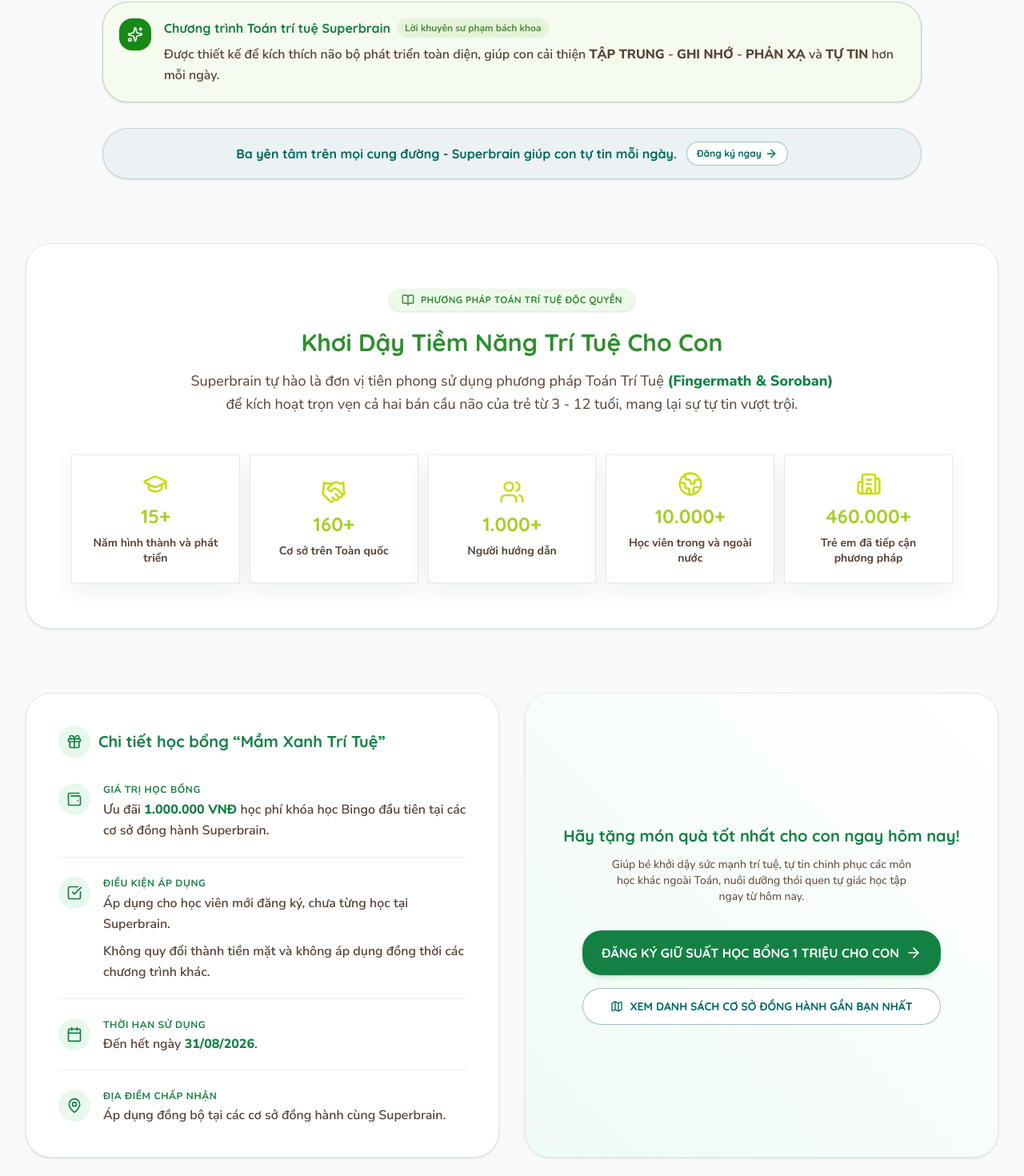
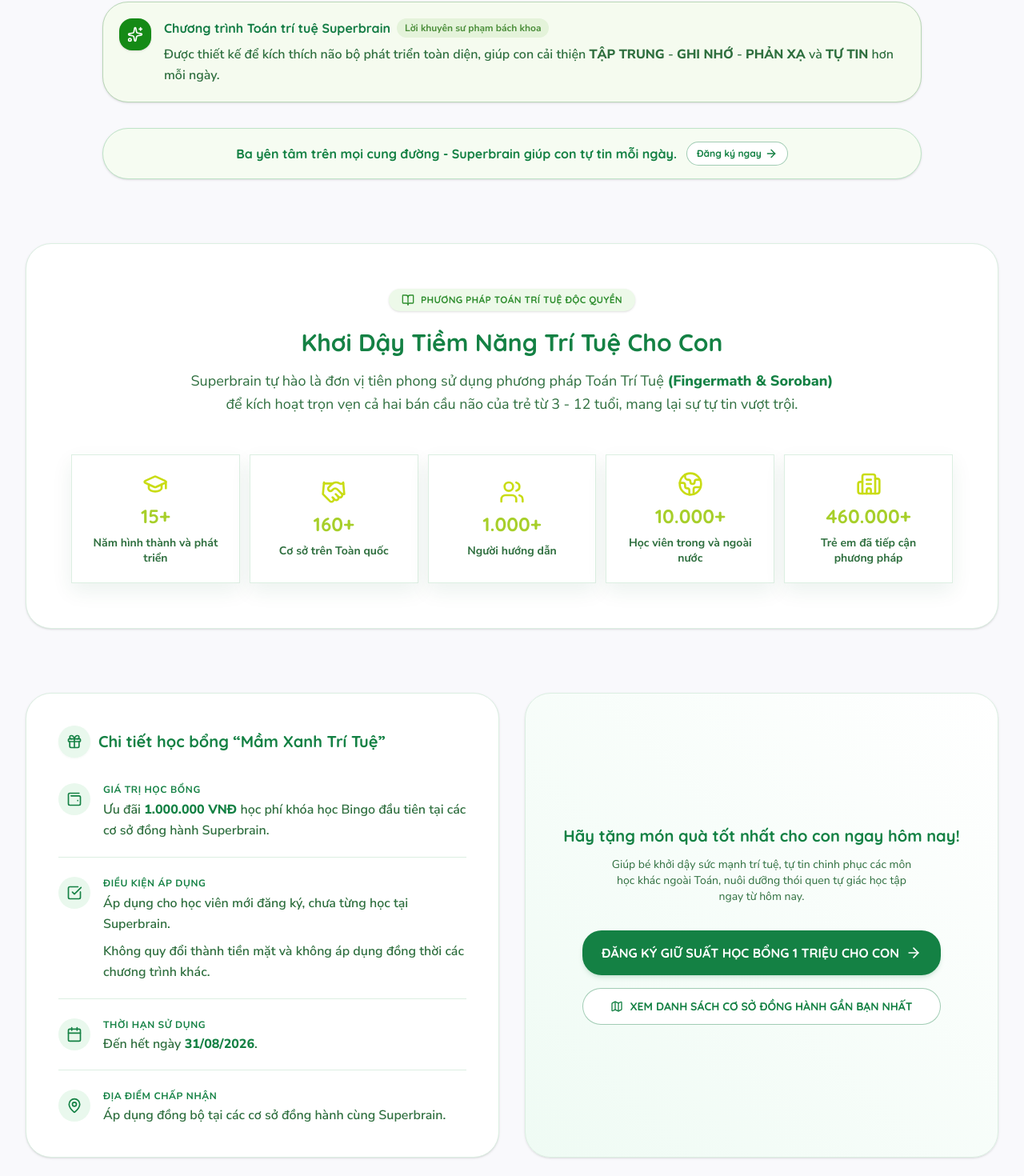
Before and after one commit to yhoccotruyen0-creator/LandingPage-with-XanhSM, a React (Vite) app: page / in a window 1280 px wide. Shown: the part 1159-2629 px from the top of the page at 80% size. Built offline with nearby package versions, Linux system fonts and the light colour scheme; no server answers.

Commit message:
feat: update color scheme for Benefits and PsychologicalHook components

```diff
--- a/src/components/Benefits.tsx
+++ b/src/components/Benefits.tsx
@@ -56,7 +56,7 @@
           whileInView={{ opacity: 1, y: 0 }}
           viewport={{ once: true }}
           transition={{ duration: 0.5 }}
-          className="mt-5 font-headline text-2xl font-extrabold text-[#2f8e2f] sm:text-3xl"
+          className="mt-5 font-headline text-2xl font-extrabold text-[#148144] sm:text-3xl"
         >
           Khơi Dậy Tiềm Năng Trí Tuệ Cho Con
         </motion.h2>
@@ -66,7 +66,7 @@
           whileInView={{ opacity: 1, y: 0 }}
           viewport={{ once: true }}
           transition={{ duration: 0.5, delay: 0.1 }}
-          className="mt-4 font-sans text-base font-medium leading-relaxed text-on-surface-variant sm:text-lg"
+          className="mt-4 font-sans text-base font-medium leading-relaxed text-[#2f6f3f] sm:text-lg"
         >
           Superbrain tự hào là đơn vị tiên phong sử dụng phương pháp Toán Trí Tuệ <span className="font-extrabold text-[#148144]">(Fingermath & Soroban)</span> <br /> để kích hoạt trọn vẹn cả hai bán cầu não của trẻ từ 3 - 12 tuổi, mang lại sự tự tin vượt trội.
         </motion.p>
@@ -81,7 +81,7 @@
             viewport={{ once: true }}
             transition={{ duration: 0.4, delay: index * 0.1 }}
             whileHover={{ scale: 1.01 }}
-            className="flex min-h-36 flex-col items-center justify-center gap-3 border border-[#e8e8ea] bg-white p-5 text-center shadow-[0_10px_24px_rgba(18,91,52,0.08)] transition-all"
+            className="flex min-h-36 flex-col items-center justify-center gap-3 border border-[#dcefe2] bg-white p-5 text-center shadow-[0_10px_24px_rgba(18,91,52,0.08)] transition-all"
           >
             <div className="text-[#c9dc15]">
               {stat.icon}
@@ -89,7 +89,7 @@
             <p className="font-headline text-xl font-extrabold leading-none text-[#a7cf2a] sm:text-2xl">
               {stat.value}
             </p>
-            <p className="font-sans text-sm font-bold leading-snug text-on-surface-variant">
+            <p className="font-sans text-sm font-bold leading-snug text-[#2f6f3f]">
               {stat.label}
             </p>
           </motion.div>
--- a/src/components/PsychologicalHook.tsx
+++ b/src/components/PsychologicalHook.tsx
@@ -51,7 +51,7 @@
             <div className="flex h-12 w-12 items-center justify-center rounded-full bg-gradient-to-tr from-[#e9f8ed] to-[#d9f2e2] ring-4 ring-[#edf9f1]">
               {card.icon}
             </div>
-            <p className="font-sans text-base font-bold leading-relaxed text-on-surface-variant">
+            <p className="font-sans text-base font-bold leading-relaxed text-[#2f6f3f]">
               {card.text}
             </p>
           </motion.div>
@@ -78,7 +78,7 @@
                 Lời khuyên sư phạm bách khoa
               </span>
             </div>
-            <p className="mt-2 font-sans text-sm font-semibold leading-relaxed text-on-surface-variant sm:text-base">
+            <p className="mt-2 font-sans text-sm font-semibold leading-relaxed text-[#2f6f3f] sm:text-base">
               Được thiết kế để kích thích não bộ phát triển toàn diện, giúp con cải thiện <strong>TẬP TRUNG</strong> - <strong>GHI NHỚ</strong> - <strong>PHẢN XẠ</strong> và <strong>TỰ TIN</strong> hơn mỗi ngày.
             </p>
           </div>
@@ -90,14 +90,14 @@
         whileInView={{ opacity: 1, scale: 1 }}
         viewport={{ once: true }}
         transition={{ duration: 0.5, delay: 0.3 }}
-        className="mt-8 flex flex-col items-center justify-center gap-3 rounded-2xl border border-secondary/20 bg-secondary/5 p-4 text-center shadow-sm sm:flex-row"
+        className="mt-8 flex flex-col items-center justify-center gap-3 rounded-2xl border border-[#bfe4c8] bg-[#f6fcf2] p-4 text-center shadow-sm sm:flex-row"
       >
-        <p className="font-headline text-sm font-bold text-secondary sm:text-base">
+        <p className="font-headline text-sm font-bold text-[#148144] sm:text-base">
           Ba yên tâm trên mọi cung đường - Superbrain giúp con tự tin mỗi ngày.
         </p>
         <button
           onClick={onRegisterClick}
-          className="inline-flex shrink-0 items-center gap-1 rounded-lg border border-secondary/40 bg-white px-3 py-1.5 font-headline text-xs font-extrabold text-secondary transition-colors hover:bg-secondary hover:text-white"
+          className="inline-flex shrink-0 items-center gap-1 rounded-lg border border-[#148144]/40 bg-white px-3 py-1.5 font-headline text-xs font-extrabold text-[#148144] transition-colors hover:bg-[#148144] hover:text-white"
         >
           Đăng ký ngay
           <ArrowRight className="h-4 w-4" />
--- a/src/components/ScholarshipDetails.tsx
+++ b/src/components/ScholarshipDetails.tsx
@@ -23,38 +23,38 @@
         </div>
 
         <ul className="mt-8 space-y-6">
-          <li className="flex items-start gap-4 border-b border-[#eeeef0] pb-5 last:border-0 last:pb-0">
+          <li className="flex items-start gap-4 border-b border-[#dcefe2] pb-5 last:border-0 last:pb-0">
             <div className="flex h-10 w-10 shrink-0 items-center justify-center rounded-xl bg-[#e9f8ed] text-[#148144]">
               <Wallet2 className="h-5 w-5" />
             </div>
             <div>
               <p className="font-sans text-xs font-bold uppercase tracking-wider text-[#148144]">Giá trị học bổng</p>
-              <p className="mt-1 font-sans text-sm font-semibold leading-relaxed text-on-surface-variant sm:text-base">
+              <p className="mt-1 font-sans text-sm font-semibold leading-relaxed text-[#2f6f3f] sm:text-base">
                 Ưu đãi <span className="font-extrabold text-[#148144]">1.000.000 VNĐ</span> học phí khóa học Bingo đầu tiên tại các cơ sở đồng hành Superbrain.
               </p>
             </div>
           </li>
 
-          <li className="flex items-start gap-4 border-b border-[#eeeef0] pb-5 last:border-0 last:pb-0">
+          <li className="flex items-start gap-4 border-b border-[#dcefe2] pb-5 last:border-0 last:pb-0">
             <div className="flex h-10 w-10 shrink-0 items-center justify-center rounded-xl bg-[#e9f8ed] text-[#148144]">
               <CheckSquare className="h-5 w-5" />
             </div>
             <div>
               <p className="font-sans text-xs font-bold uppercase tracking-wider text-[#148144]">Điều kiện áp dụng</p>
-              <ul className="mt-1 space-y-2 font-sans text-sm font-semibold leading-relaxed text-on-surface-variant sm:text-base">
+              <ul className="mt-1 space-y-2 font-sans text-sm font-semibold leading-relaxed text-[#2f6f3f] sm:text-base">
                 <li>Áp dụng cho học viên mới đăng ký, chưa từng học tại Superbrain.</li>
                 <li>Không quy đổi thành tiền mặt và không áp dụng đồng thời các chương trình khác.</li>
               </ul>
             </div>
           </li>
 
-          <li className="flex items-start gap-4 border-b border-[#eeeef0] pb-5 last:border-0 last:pb-0">
+          <li className="flex items-start gap-4 border-b border-[#dcefe2] pb-5 last:border-0 last:pb-0">
             <div className="flex h-10 w-10 shrink-0 items-center justify-center rounded-xl bg-[#e9f8ed] text-[#148144]">
               <Calendar className="h-5 w-5" />
             </div>
             <div>
               <p className="font-sans text-xs font-bold uppercase tracking-wider text-[#148144]">Thời hạn sử dụng</p>
-              <p className="mt-1 font-sans text-sm sm:text-base font-semibold text-on-surface-variant">
+              <p className="mt-1 font-sans text-sm sm:text-base font-semibold text-[#2f6f3f]">
                 Đến hết ngày <span className="font-extrabold text-[#148144]">31/08/2026</span>.
               </p>
             </div>
@@ -66,7 +66,7 @@
             </div>
             <div>
               <p className="font-sans text-xs font-bold uppercase tracking-wider text-[#148144]">Địa điểm chấp nhận</p>
-              <p className="mt-1 font-sans text-sm sm:text-base font-semibold text-on-surface-variant">
+              <p className="mt-1 font-sans text-sm sm:text-base font-semibold text-[#2f6f3f]">
                 Áp dụng đồng bộ tại các cơ sở đồng hành cùng Superbrain.
               </p>
             </div>
@@ -80,7 +80,7 @@
           Hãy tặng món quà tốt nhất cho con ngay hôm nay!
         </h3>
 
-        <p className="mt-3 font-sans text-sm text-on-surface-variant font-medium max-w-sm">
+        <p className="mt-3 font-sans text-sm text-[#2f6f3f] font-medium max-w-sm">
           Giúp bé khởi dậy sức mạnh trí tuệ, tự tin chinh phục các môn học khác ngoài Toán, nuôi dưỡng thói quen tự giác học tập ngay từ hôm nay.
         </p>
 
@@ -95,7 +95,7 @@
 
           <button
             onClick={onFinderClick}
-            className="w-full bg-white text-secondary border border-secondary/40 font-headline font-bold text-sm py-3 px-6 rounded-xl hover:bg-secondary/5 transition-all flex items-center justify-center gap-2 cursor-pointer"
+            className="w-full bg-white text-[#148144] border border-[#148144]/40 font-headline font-bold text-sm py-3 px-6 rounded-xl hover:bg-[#f6fcf2] transition-all flex items-center justify-center gap-2 cursor-pointer"
           >
             <Map className="h-4 w-4" />
             XEM DANH SÁCH CƠ SỞ ĐỒNG HÀNH GẦN BẠN NHẤT
```
